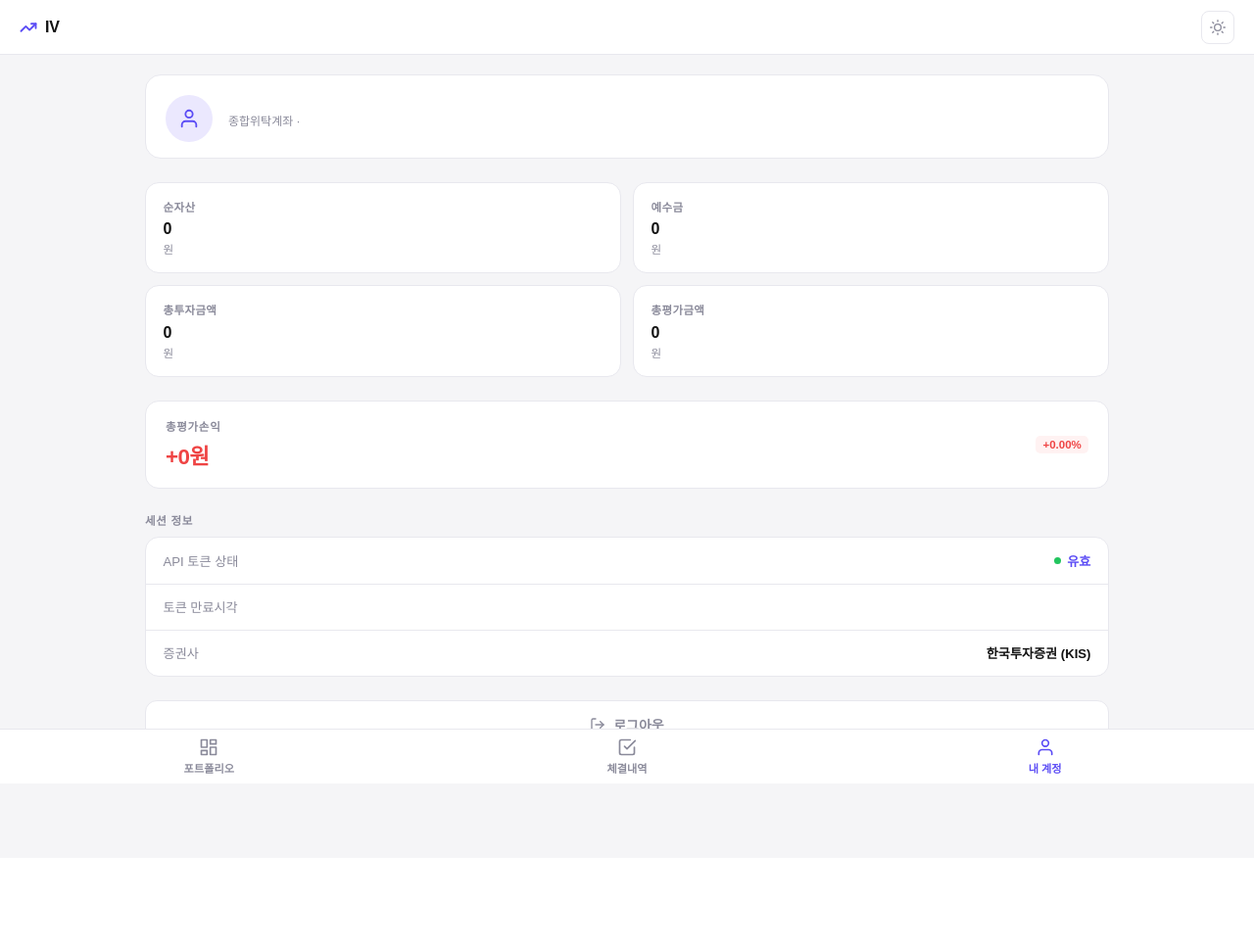
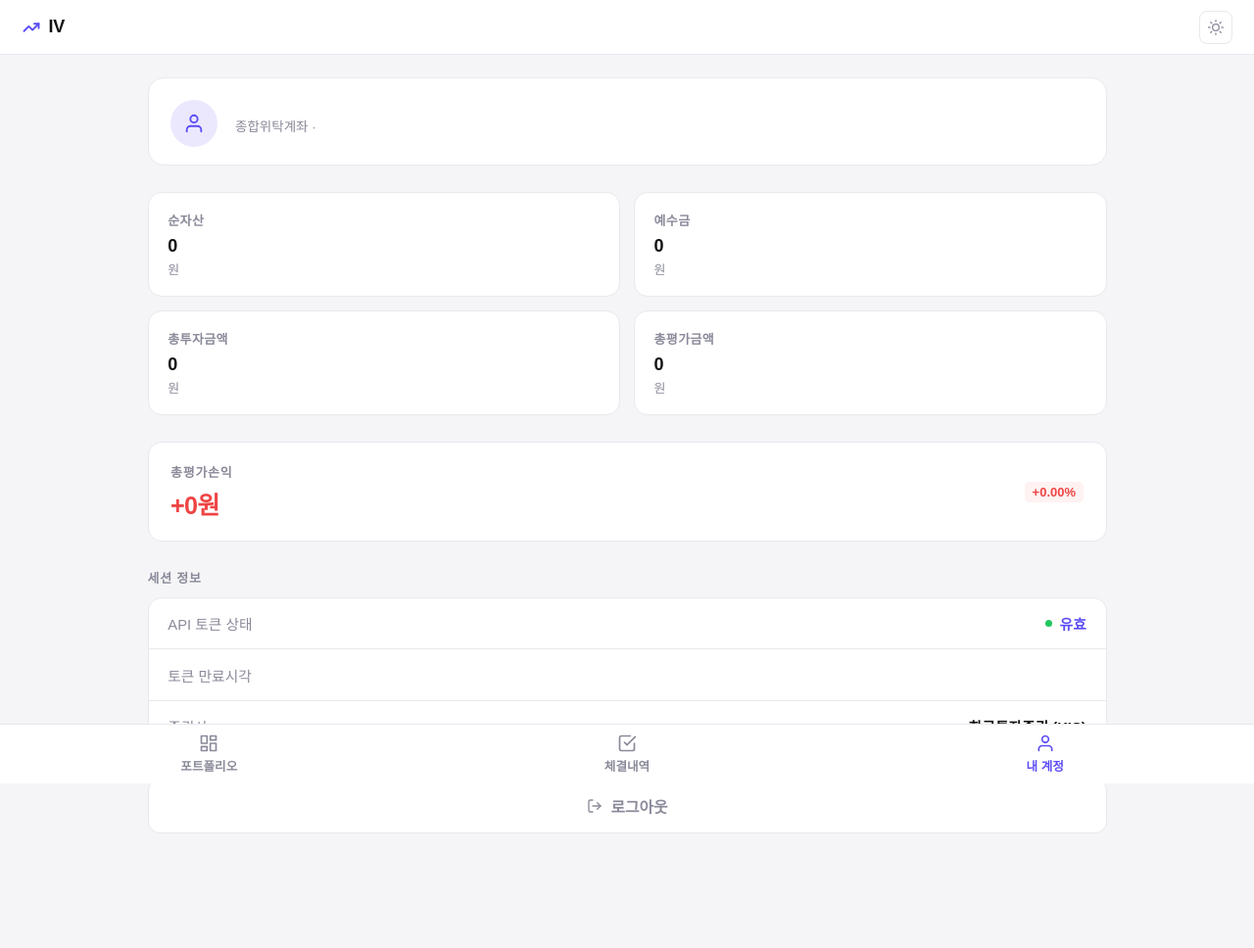
Before and after one commit to Pongchi/InvestmentViewer, a Python web app: template templates/account.html in a window 1280 px wide. Shown: the whole page at 98% size. Before the commit the page ends 790 px from the top, so only its background shows below. Run offline with Jinja, Linux system fonts and the light colour scheme; the template is opened without the code that fills it, so the values that code supplies are empty; some web fonts are replaced.

Commit message:
style: increase base font size to 18px for better readability
DOSMyungjo renders small at default 16px; bumping html font-size
scales all rem-based sizes proportionally.

Co-Authored-By: Claude Sonnet 4.6 <noreply@anthropic.com>

```diff
--- a/static/base.css
+++ b/static/base.css
@@ -56,7 +56,7 @@
   --tt-border: #2A2A3A;
 }
 
-html { transition: background 0.2s; }
+html { font-size: 18px; transition: background 0.2s; }
 body {
   font-family: 'DOSMyungjo', sans-serif;
   background: var(--bg);
```
